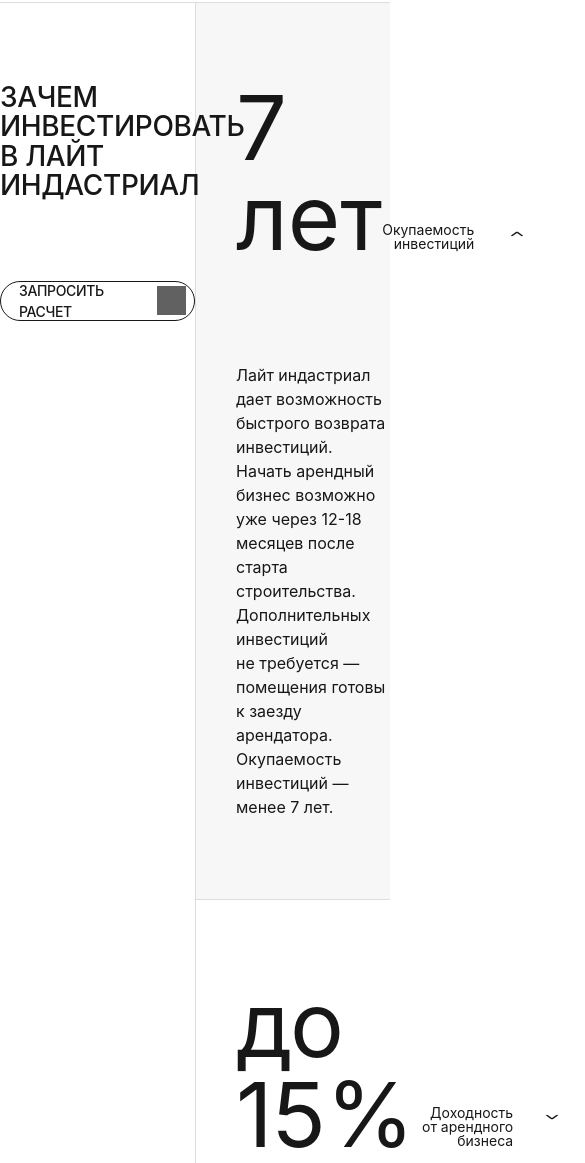
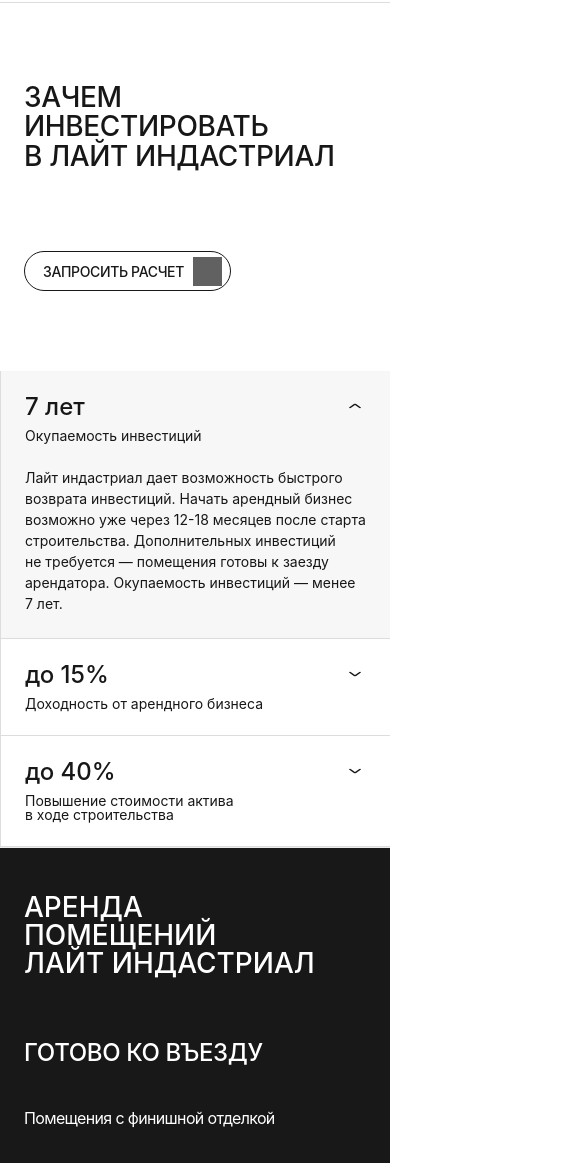
Before and after one commit to blackreaper228/kuvekino-test, a website built with Vite: page index.html in a window 390 px wide. Shown: the part 5041-6204 px from the top of the page, 585 px wide, since content can reach past the window. Built offline with nearby package versions, Linux system fonts and the light colour scheme; no server answers; grey boxes are pictures that could not be loaded; a script that the page names is missing; a web font is replaced by a local one.

Commit message:
WIP mobile

```diff
--- a/index.html
+++ b/index.html
@@ -1153,8 +1153,8 @@
     <div class="O_Offers border-b border-[var(--stroke-light)]" style="width: 100%;">
         <h2 class="A_SectionTitle U_Floating" style="width: 100%;">Инвестиции в лайт индастриал</h2>
     </div>
-    <div class="flex w-full h-fit" style="border-top: 0; border-bottom: 1px solid rgba(24, 24, 24, .08235)">
-    <div class="pl-[calc((100vw-1440px)/2+40px)] w-1/2 py-[80px] sticky top-[110px] h-fit gap-[80px] flex flex-col">
+    <div class="flex w-full h-fit max-[1001px]:flex-col" style="border-top: 0; border-bottom: 1px solid rgba(24, 24, 24, .08235)">
+    <div class="w-1/2 max-[1001px]:w-full max-[1001px]:px-[24px] max-[1440px]:pl-[calc(50vw-472px)] pl-[calc((100vw-1440px)/2+40px)]  py-[80px] min-[1001px]:sticky max-[1001px]:top-[110px] h-fit gap-[80px] flex flex-col">
         <h2 class="A_SectionTitle2">
             Зачем инвестировать <br> в лайт индастриал
         </h2> <a class="A_Button3 U_Secondary U_Scroll" href="#LeadForm"
@@ -1164,12 +1164,15 @@
                 src="https://optim.tildacdn.com/tild3139-6330-4438-b430-333664623766/-/resize/290x/-/format/webp/BtnIcon.png"
                 alt=""> </a>
     </div>
-    <div class="w-1/2 flex flex-col border-l border-[var(--stroke-light)]" data-accordion="invest">
-      <div class="bg-transparent data-[open=true]:bg-[var(--lightGrey)] cursor-pointer pl-[40px] pr-[calc((100vw-1440px)/2+40px)] py-[80px] border-b border-[var(--stroke-light)] flex flex-col gap-0 data-[open=true]:gap-[100px]" data-accordion-item data-accordion-trigger>
-        <div class="flex justify-between items-end">
-            <p class="text-[90px] leading-[100%]">7 лет</p>
+    <div class="w-1/2 max-[1001px]:w-full flex flex-col border-l border-[var(--stroke-light)]" data-accordion="invest">
+      <div class="bg-transparent data-[open=true]:bg-[var(--lightGrey)] data-[open=true]:gap-[100px] data-[open=true]:max-[1001px]:gap-[24px] cursor-pointer pl-[40px] max-[1440px]:pr-[calc(50vw-472px)] pr-[calc((100vw-1440px)/2+40px)] max-[1001px]:pr-[24px] max-[1001px]:pl-[24px] max-[1001px]:py-[24px] py-[80px] border-b border-[var(--stroke-light)] flex flex-col gap-0" data-accordion-item data-accordion-trigger>
+        <div class="flex justify-between min-[1001px]:items-end">
+          <div class="flex flex-col w-full gap-[10px]">
+            <p class="max-[1440px]:text-[40px] text-[90px] leading-[100%] max-[1001px]:text-[24px] max-[1001px]:font-medium">7 лет</p>
+            <p class="min-[1001px]:hidden leading-[100%] text-[14px]">Окупаемость инвестиций</p>
+          </div>
           <div class="flex gap-[32px]">
-                <p class="leading-[100%] text-right pb-[12px] text-[14px]">Окупаемость<br>инвестиций</p>
+            <p class="max-[1001px]:hidden leading-[100%] text-right min-[1440px]:pb-[12px] text-[14px]">Окупаемость<br>инвестиций</p>
             <div class="w-[22px] h-[22px] relative ">
               <svg class="center" data-accordion-icon xmlns="http://www.w3.org/2000/svg" width="12" height="5" viewBox="0 0 12 5" fill="none">
                 <path d="M12 1.11059L6.44641 5H5.55359L0 1.11059L0.892812 0L5.9995 3.57668L11.1072 0L12 1.11059Z" fill="#181818" />
@@ -1177,16 +1180,20 @@
             </div>
           </div>
         </div>
-        <p data-accordion-content>Лайт индастриал дает возможность быстрого возврата инвестиций. Начать арендный бизнес возможно уже через 12-18 месяцев
+        <p data-accordion-content class="max-[1001px]:text-[14px]">Лайт индастриал дает возможность быстрого возврата инвестиций. Начать арендный бизнес возможно уже через 12-18 месяцев
         после старта строительства. Дополнительных инвестиций не требуется — помещения готовы к заезду арендатора. Окупаемость
         инвестиций — менее 7 лет.</p>
       </div>
       <div
-        class="bg-transparent data-[open=true]:bg-[var(--lightGrey)] cursor-pointer pl-[40px] pr-[calc((100vw-1440px)/2+40px)] py-[80px] border-b border-[var(--stroke-light)] flex flex-col gap-0 data-[open=true]:gap-[100px]" data-accordion-item data-accordion-trigger>
-        <div class="flex justify-between items-end">
-          <p class="text-[90px] leading-[100%]">до 15%</p>
+        class="bg-transparent data-[open=true]:bg-[var(--lightGrey)] data-[open=true]:gap-[100px] data-[open=true]:max-[1001px]:gap-[24px] cursor-pointer pl-[40px] max-[1440px]:pr-[calc(50vw-472px)] pr-[calc((100vw-1440px)/2+40px)] max-[1001px]:pr-[24px] max-[1001px]:pl-[24px] max-[1001px]:py-[24px] py-[80px] border-b border-[var(--stroke-light)] flex flex-col gap-0 " data-accordion-item data-accordion-trigger>
+        <div class="flex justify-between min-[1001px]:items-end">
+          <div class="flex flex-col w-full gap-[10px]">
+          <p class="max-[1440px]:text-[40px] text-[90px] leading-[100%] max-[1001px]:text-[24px] max-[1001px]:font-medium">до 15%</p>
+          <p class="min-[1001px]:hidden leading-[100%] text-[14px]">Доходность от арендного
+              бизнеса</p>
+          </div>
           <div class="flex gap-[32px]">
-            <p class="leading-[100%] text-right pb-[12px] text-[14px]">Доходность<br>от арендного бизнеса</p>
+            <p class="max-[1001px]:hidden leading-[100%] text-right min-[1440px]:pb-[12px] text-[14px]">Доходность<br>от арендного бизнеса</p>
             <div class="w-[22px] h-[22px] relative ">
               <svg class="center" data-accordion-icon xmlns="http://www.w3.org/2000/svg" width="12" height="5" viewBox="0 0 12 5" fill="none">
                 <path d="M12 1.11059L6.44641 5H5.55359L0 1.11059L0.892812 0L5.9995 3.57668L11.1072 0L12 1.11059Z"
@@ -1195,17 +1202,20 @@
             </div>
           </div>
         </div>
-        <p data-accordion-content>Доход формируется от аренды помещений, востребованных у производственных и логистических компаний. Арендная доходность
+        <p data-accordion-content class="max-[1001px]:text-[14px]">Доход формируется от аренды помещений, востребованных у производственных и логистических компаний. Арендная доходность
         лайт индастриал выше, чем в сегменте офисов и торговой недвижимости. Ежегодная индексация увеличивает денежный поток
         на всём горизонте владения. Для наших клиентов доступна услуга поиска арендатора и полного аутсорсинга управления вашим
         активом.</p>
       </div>
       <div
-        class="bg-transparent data-[open=true]:bg-[var(--lightGrey)] cursor-pointer pl-[40px] pr-[calc((100vw-1440px)/2+40px)] py-[80px] border-b border-[var(--stroke-light)] flex flex-col gap-0 data-[open=true]:gap-[100px]" data-accordion-item data-accordion-trigger>
-        <div class="flex justify-between items-end">
-          <p class="text-[90px] leading-[100%]">до 40%</p>
+        class="bg-transparent data-[open=true]:bg-[var(--lightGrey)] data-[open=true]:gap-[100px] data-[open=true]:max-[1001px]:gap-[24px] cursor-pointer pl-[40px] max-[1440px]:pr-[calc(50vw-472px)] pr-[calc((100vw-1440px)/2+40px)] max-[1001px]:pr-[24px] max-[1001px]:pl-[24px] max-[1001px]:py-[24px] py-[80px] border-b border-[var(--stroke-light)] flex flex-col gap-0" data-accordion-item data-accordion-trigger>
+        <div class="flex justify-between min-[1001px]:items-end">
+          <div class="flex flex-col w-full gap-[10px]">
+            <p class="max-[1440px]:text-[40px] text-[90px] leading-[100%] max-[1001px]:text-[24px] max-[1001px]:font-medium">до 40%</p>
+            <p class="min-[1001px]:hidden leading-[100%] text-[14px]">Повышение стоимости актива<br />в ходе строительства</p>
+          </div>
           <div class="flex gap-[32px]">
-            <p class="leading-[100%] text-right pb-[12px] text-[14px]">Повышение стоимости <br> актива в ходе строительства</p>
+            <p class="max-[1001px]:hidden leading-[100%] text-right min-[1440px]:pb-[12px] text-[14px]">Повышение стоимости <br> актива в ходе строительства</p>
             <div class="w-[22px] h-[22px] relative ">
               <svg class="center" data-accordion-icon xmlns="http://www.w3.org/2000/svg" width="12" height="5" viewBox="0 0 12 5" fill="none">
                 <path d="M12 1.11059L6.44641 5H5.55359L0 1.11059L0.892812 0L5.9995 3.57668L11.1072 0L12 1.11059Z"
@@ -1214,7 +1224,7 @@
             </div>
           </div>
         </div>
-        <p data-accordion-content>Капитализация начинается ещё на этапе строительства. Дефицит качественного предложения и рост стоимости после ввода
+        <p data-accordion-content class="max-[1001px]:text-[14px]">Капитализация начинается ещё на этапе строительства. Дефицит качественного предложения и рост стоимости после ввода
         создают дополнительную доходность. Рост стоимости актива за время строительства (в среднем 12 месяцев) может достигать
         40%.</p>
       </div>
```
Lines whose indentation alone changed are shown as unchanged.
